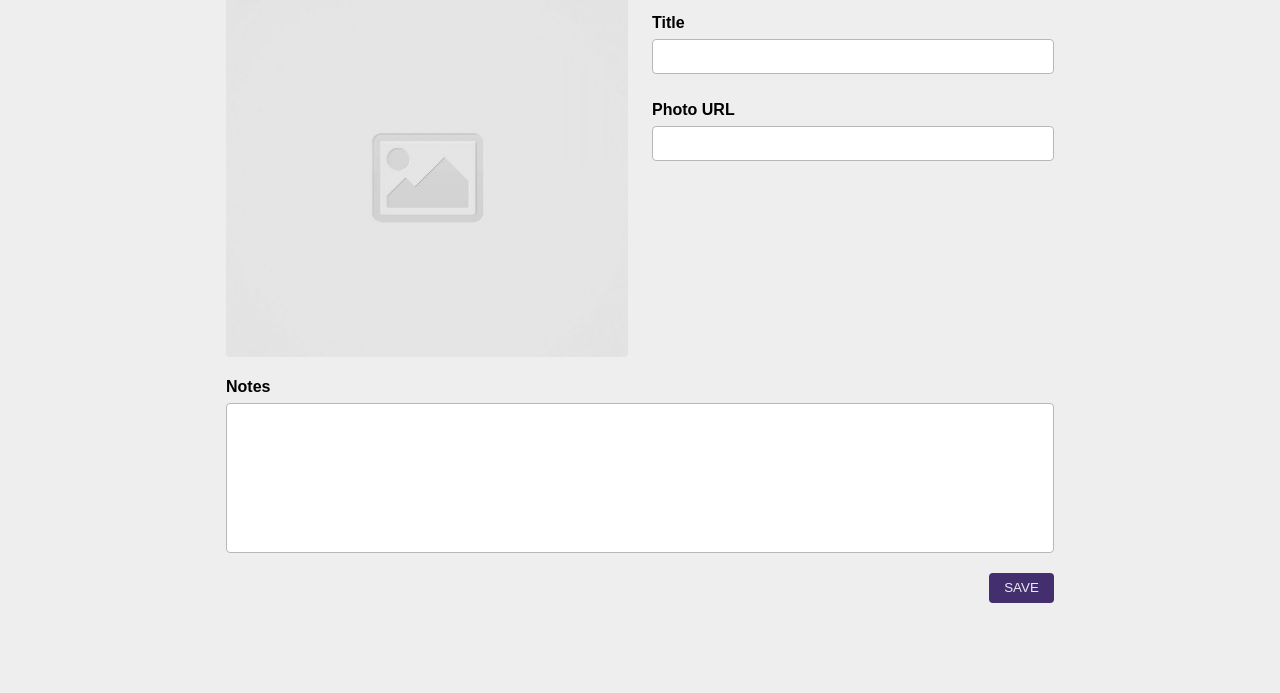
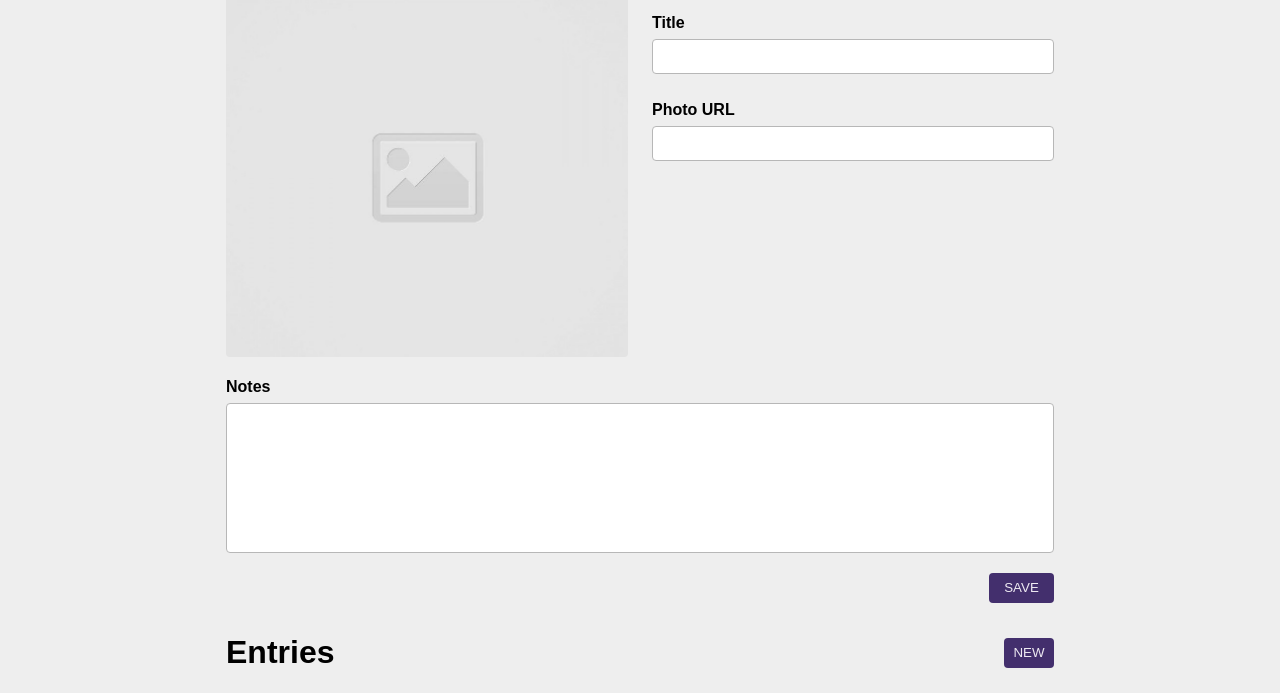
Before and after one commit to dnypham/code-journal, a website: page index.html in a window 1280 px wide. Shown: the part 133-826 px from the top of the page. Before the commit the page ends 800 px from the top, so only its background shows below. Drawn offline with Linux system fonts and the light colour scheme; a web font is replaced by a local one.

Commit message:
Add and style entries header and new button. #2

```diff
--- a/css/styles.css
+++ b/css/styles.css
@@ -37,8 +37,22 @@
   line-height: 2em;
 }
 
+.flex-space-between {
+  display: flex;
+  justify-content: space-between;
+  align-items: center;
+}
+
+.button {
+  cursor: pointer;
+  color: #eeeaf2;
+  background-color: #432f6d;
+  height: 30px;
+  border: none;
+  border-radius: 4px;
+}
+
 /* ----------HEADER---------- */
-
 .header {
   background-color: #432f6d;
   color: #eeeaf2;
@@ -87,18 +101,18 @@ body {
 }
 
 .save-button {
-  cursor: pointer;
-  color: #eeeaf2;
-  background-color: #432f6d;
-  height: 30px;
   width: 65px;
-  border: none;
-  border-radius: 4px;
 }
 
 .justify-right {
   display: flex;
   justify-content: flex-end;
+}
+
+/* ----------ENTRIES---------- */
+
+.new-button {
+  width: 50px;
 }
 
 /* ----------PSEUDO-CLASSES---------- */
@@ -108,7 +122,7 @@ textarea:focus {
   outline-color: #472b71;
 }
 
-.save-button:hover {
+.button:hover {
   background-color: rgb(67, 47, 109, 0.9);
 }
 
--- a/index.html
+++ b/index.html
@@ -71,7 +71,7 @@
             </div>
             <div class="column-full">
               <div class="positioning justify-right">
-                <button class="save-button">SAVE</button>
+                <button class="save-button button">SAVE</button>
               </div>
             </div>
           </div>
@@ -79,7 +79,16 @@
       </form>
     </div>
     <div data-view="entries">
-
+      <div class="container">
+        <div class="row">
+          <div class="column-full">
+            <div class="flex-space-between">
+              <h1 class="font-proza">Entries</h1>
+              <button class="new-button button">NEW</button>
+            </div>
+          </div>
+        </div>
+      </div>
     </div>
   </main>
   <script src="js/data.js"></script>
```
